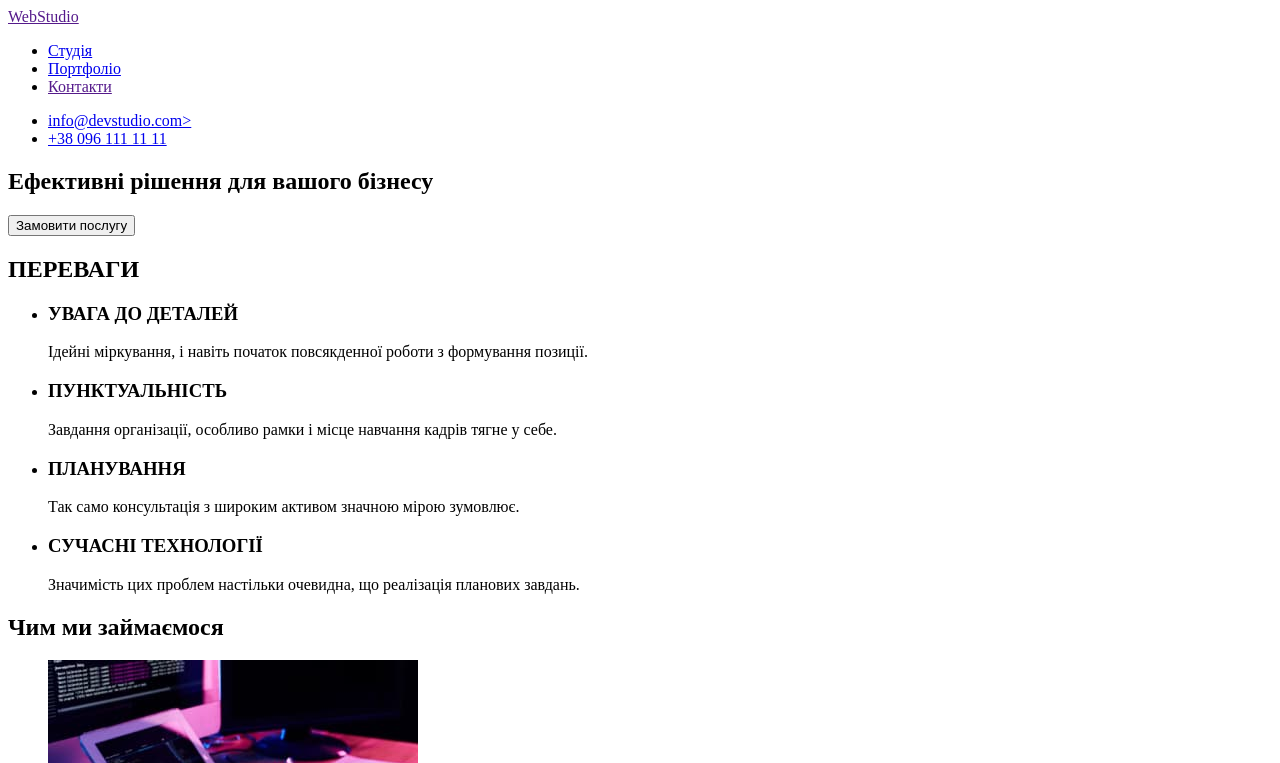
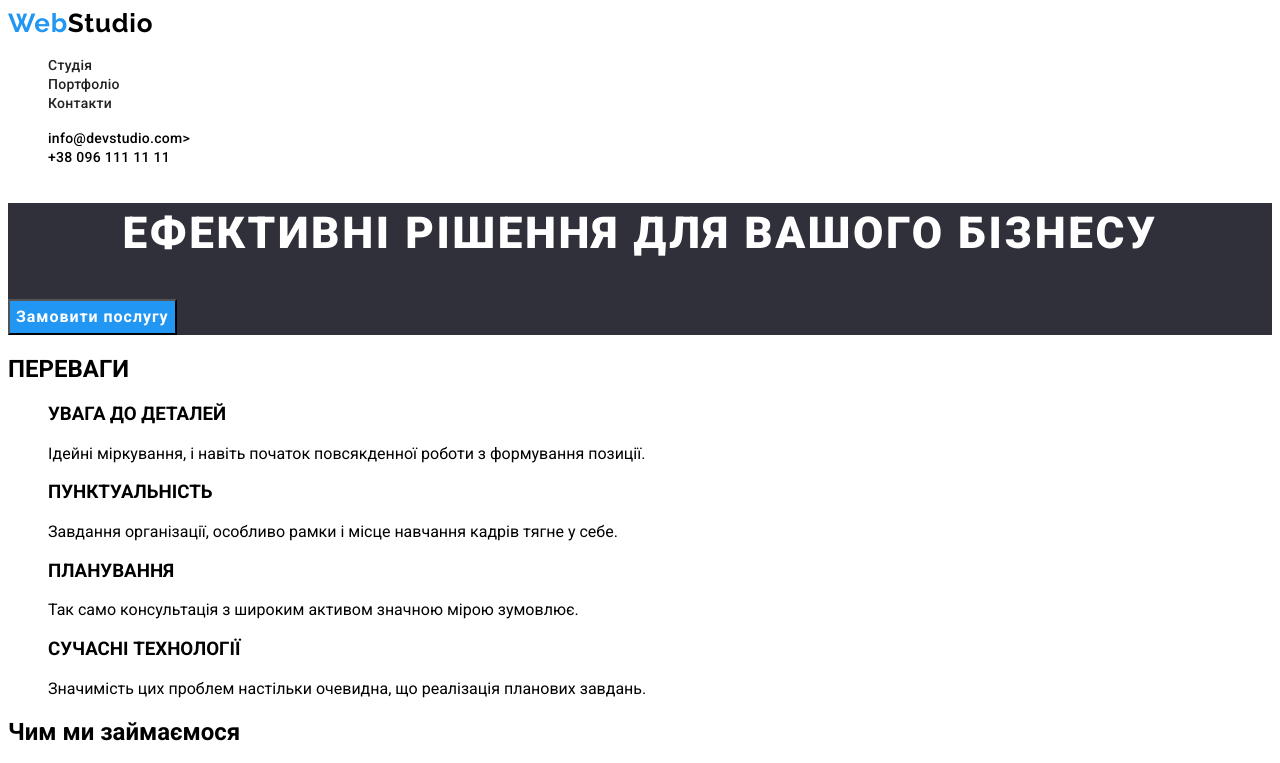
Before and after one commit to AlMarina/goit-markup-hw-02, a plain HTML site: page index.html in a window 1280 px wide. Shown: the top 763 px of the page. Drawn offline with Linux system fonts and the light colour scheme.

Commit message:
Первая часть

```diff
--- a/css/style.css
+++ b/css/style.css
@@ -0,0 +1,89 @@
+body {
+    font-family: "Roboto", Tahoma, sans-serif;
+}
+.list {
+    list-style: none;
+}
+.link {
+text-decoration: none;
+}
+/*---- HEADER----*/
+.logo {
+
+    font-family: 'Raleway';
+        font-style: normal;
+        font-weight: 700;
+        font-size: 26px;
+        line-height: calc(31 / 26);
+
+        letter-spacing: 0.03em;
+
+        color: #2196F3;
+}
+
+.nav-list {}
+
+.nav-item {}
+
+.nav-link {
+        font-weight: 500;
+        font-size: 14px;
+        line-height: 1.14;
+        letter-spacing: 0.02em;
+
+        color: #212121;
+}
+.nav-link:hover, .header-link:hover, .nav-link:focus, .header-link:focus {
+    color: #2196F3;
+}
+.logo-header {
+    color: #000000;
+}
+.header-link {
+    font-weight: 500;
+    font-size: 14px;
+    line-height: calc(16 / 14);
+    letter-spacing: 0.02em;
+
+    color: #000000;
+}
+
+/*----HERO----*/
+.hero {
+    background-color: #2F303A;
+}
+.hero-title {
+font-weight: 900;
+    font-size: 44px;
+    line-height: calc(60 / 44);
+    text-align: center;
+    letter-spacing: 0.06em;
+    text-transform: uppercase;
+
+    color: #FFFFFF;
+}
+.hero-btn {
+font-family: inherit;
+
+    font-weight: 700;
+    font-size: 16px;
+    line-height: calc(30 / 16);
+    display: flex;
+    align-items: center;
+    text-align: center;
+    letter-spacing: 0.06em;
+cursor: pointer;
+    color: #FFFFFF;
+    background-color: #2196F3;
+}
+.hero-btn:hover, .hero-btn:focus {
+    border-color:#FFFFFF;
+}
+
+/*----FOOTER----*/
+.footer {
+    background-color: #2F303A;
+}
+.logo-footer {
+    color: #FFFFFF;
+}
--- a/index.html
+++ b/index.html
@@ -5,6 +5,9 @@
         <meta http-equiv="X-UA-Compatible" content="IE=edge">
         <meta name="viewport" content="width=device-width, initial-scale=1.0">
         <title lang="en">WebStudio</title>
+        <link rel="preconnect" href="https://fonts.googleapis.com">
+<link rel="preconnect" href="https://fonts.gstatic.com" crossorigin>
+<link href="https://fonts.googleapis.com/css2?family=Raleway:wght@700&family=Roboto:wght@400;500;700;900&display=swap" rel="stylesheet">
         <link rel="stylesheet" href="./css/style.css">
     </head>
 
@@ -12,17 +15,18 @@
     <!-- хедер -->
      <header>
         <nav>
-        <a href="" lang="en">WebStudio</a>
-        <ul>
-            <li><a href="./index.html">Студія</a></li>
-            <li><a href="./portfolio.html">Портфоліо</a></li>
-            <li><a href="">Контакти</a></li>
+        <a class="logo link" href=""  lang="en">Web<span class="logo-header">Studio</span></a>
+        <ul class="nav-list list">
+
+            <li class="nav-item"><a href="./index.html" class="nav-link link">Студія</a></li>
+            <li class="nav-item"><a href="./portfolio.html" class="nav-link link">Портфоліо</a></li>
+            <li class="nav-item"><a href="" class="nav-link link">Контакти</a></li>
         </ul>
         </nav>
 
-        <ul>
-        <li><a href="mailto:info@devstudio.com">info@devstudio.com></a></li>
-        <li><a href="tel:+380961111111">+38 096 111 11 11</a></li>
+        <ul class="list">
+        <li><a href="mailto:info@devstudio.com" class="link header-link">info@devstudio.com></a></li>
+        <li><a href="tel:+380961111111" class="link header-link">+38 096 111 11 11</a></li>
        </ul>
      </header>
 
@@ -30,15 +34,15 @@
      <main>
 
 <!-- HERO -->
-<section>
-    <h1>Ефективні рішення для вашого бізнесу</h1>
-    <button type="button">Замовити послугу</button>
+<section class="hero">
+    <h1 class="hero-title">Ефективні рішення для вашого бізнесу</h1>
+    <button type="button" class="hero-btn">Замовити послугу</button>
 </section>
 
 
 <section>
     <h2>ПЕРЕВАГИ</h2>
-    <ul>
+    <ul class="list">
         <li>
             <h3>УВАГА ДО ДЕТАЛЕЙ</h3>
                 <p>Ідейні міркування, і навіть початок повсякденної роботи з формування позиції.</p>
@@ -60,7 +64,7 @@
 
 <section>
    <h2>Чим ми займаємося</h2>
-   <ul>
+   <ul class="list">
     <li><img src="./images/activity-img-1.jpg" alt="Додатки десктоп" width="370" height="294"></li>
     <li><img src="./images/activity-img-2.jpg" alt="Мобильні додатки" width="370" height="294"></li>
     <li><img src="./images/activity-img-3.jpg" alt="Веб додатки" width="370" height="294"></li>
@@ -72,7 +76,7 @@
 <h2>
     Наша команда
 </h2>
-<ul>
+<ul class="list">
     <li>
         <img src="./images/our-company_igor.jpg" alt="Ігор Дем'яненко" width="270" height="260">
         <h3>Ігор Дем'яненко</h3>
@@ -100,13 +104,13 @@
 
     <footer>
 
-        <div>
-<a href="" lang="en">WebStudio</a>
+        <div class="footer">
+<a class="logo link" href=""  lang="en">Web<span class="logo-footer">Studio</span></a>
 
-<ul>
-    <li><a href="https://www.google.com/maps/place/%D0%B1%D1%83%D0%BB%D1%8C%D0%B2%D0%B0%D1%80+%D0%9B%D0%B5%D1%81%D1%96+%D0%A3%D0%BA%D1%80%D0%B0%D1%97%D0%BD%D0%BA%D0%B8,+26,+%D0%9A%D0%B8%D1%97%D0%B2,+02000/@50.4265807,30.5383858,17z/data=!3m1!4b1!4m5!3m4!1s0x40d4cf0e033ecbe9:0x57a4dffefec77da0!8m2!3d50.4265807!4d30.5383858">м. Київ, бульвар Лесі Українки, 26</a></li>
-    <li><a href="mailto:info@devstudio.com">info@devstudio.com</a></li>
-    <li><a href="tel:+380961111111">+38 096 111 11 11</a></li>
+<ul class="list">
+    <li><a href="https://www.google.com/maps/place/%D0%B1%D1%83%D0%BB%D1%8C%D0%B2%D0%B0%D1%80+%D0%9B%D0%B5%D1%81%D1%96+%D0%A3%D0%BA%D1%80%D0%B0%D1%97%D0%BD%D0%BA%D0%B8,+26,+%D0%9A%D0%B8%D1%97%D0%B2,+02000/@50.4265807,30.5383858,17z/data=!3m1!4b1!4m5!3m4!1s0x40d4cf0e033ecbe9:0x57a4dffefec77da0!8m2!3d50.4265807!4d30.5383858" class="link">м. Київ, бульвар Лесі Українки, 26</a></li>
+    <li><a href="mailto:info@devstudio.com" class="link">info@devstudio.com</a></li>
+    <li><a href="tel:+380961111111" class="link">+38 096 111 11 11</a></li>
 </ul>
 
 </div>
```
Also changed, not shown: portfolio.html (+21 -16 lines).
